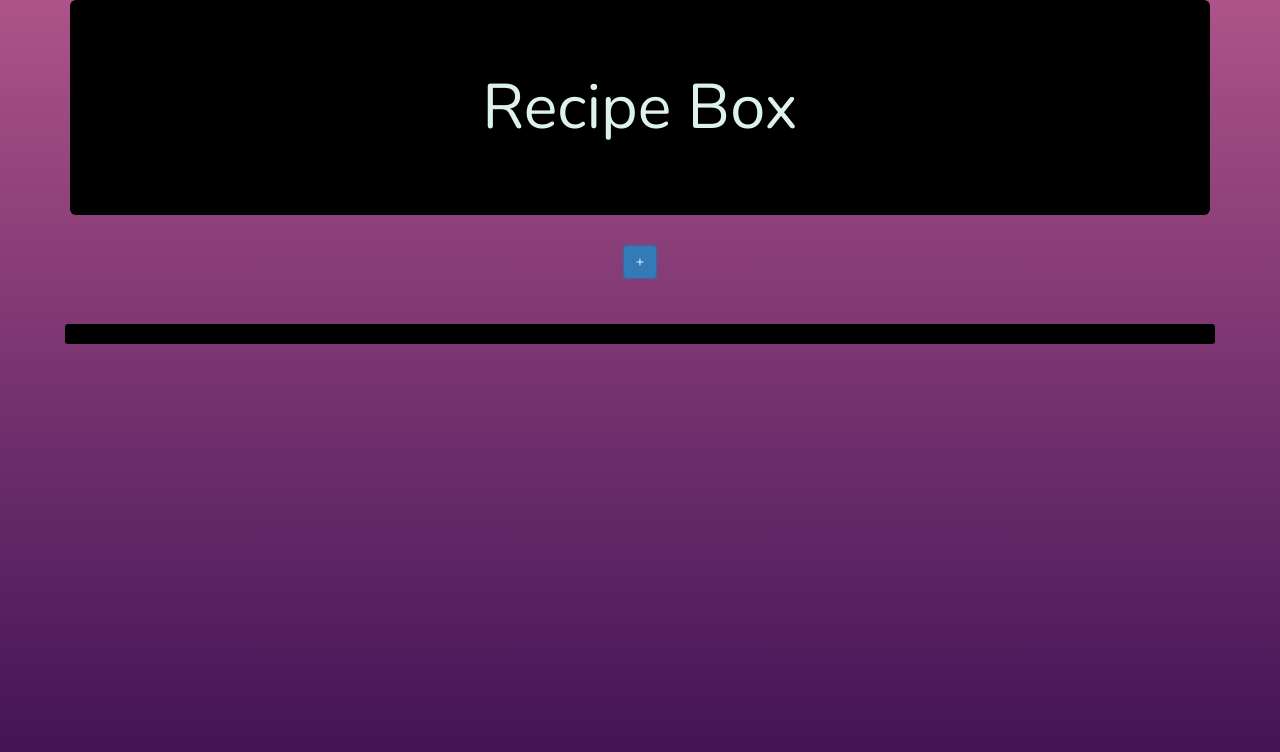
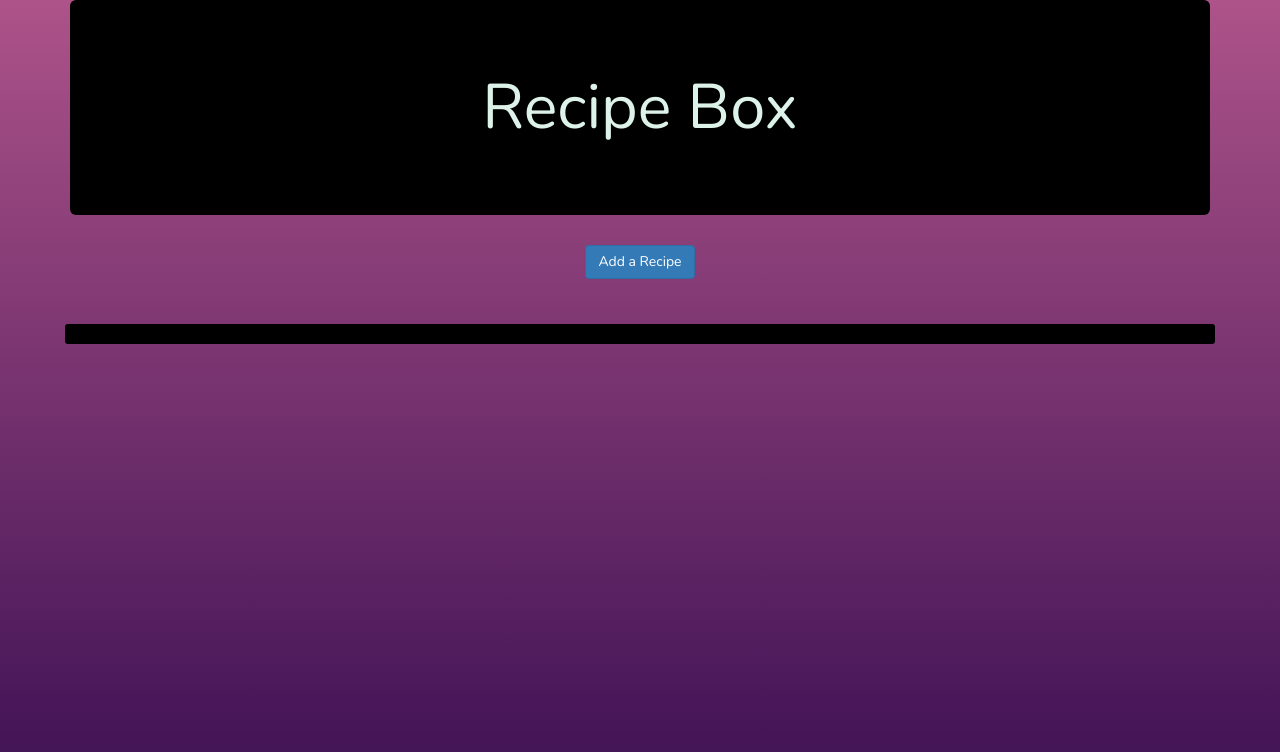
Before and after one commit to ruthcodes/recipe-box, a React (Create React App) app: page / in a window 1280 px wide. Shown: the top 752 px of the page. Built offline with nearby package versions, Linux system fonts and the light colour scheme.

Commit message:
Changed button text on add

```diff
--- a/src/AddButton.js
+++ b/src/AddButton.js
@@ -4,5 +4,5 @@ import './bootstrap.min.css';
 import './App.css';
 
 export function AddButton(props){
-    return <Button className="add btn-primary" onClick={props.onClick}>+</Button>;
+    return <Button className="add btn-primary" onClick={props.onClick}>Add a Recipe</Button>;
 }
```
